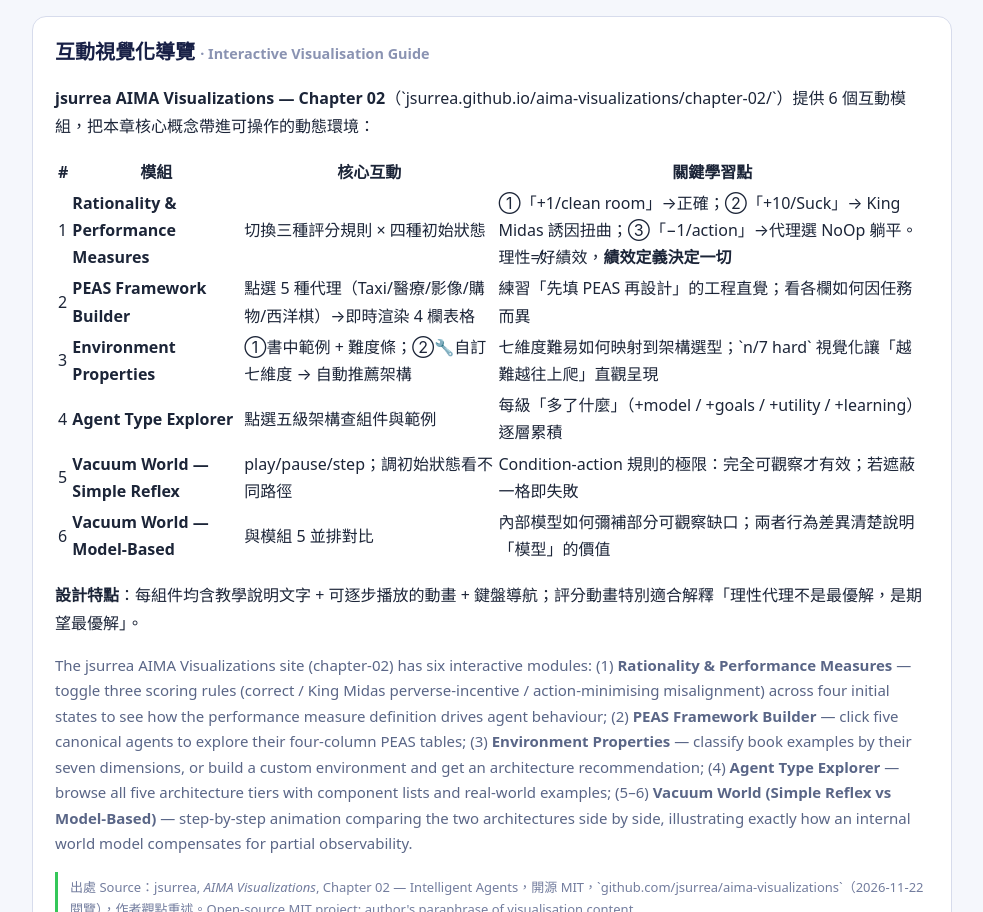
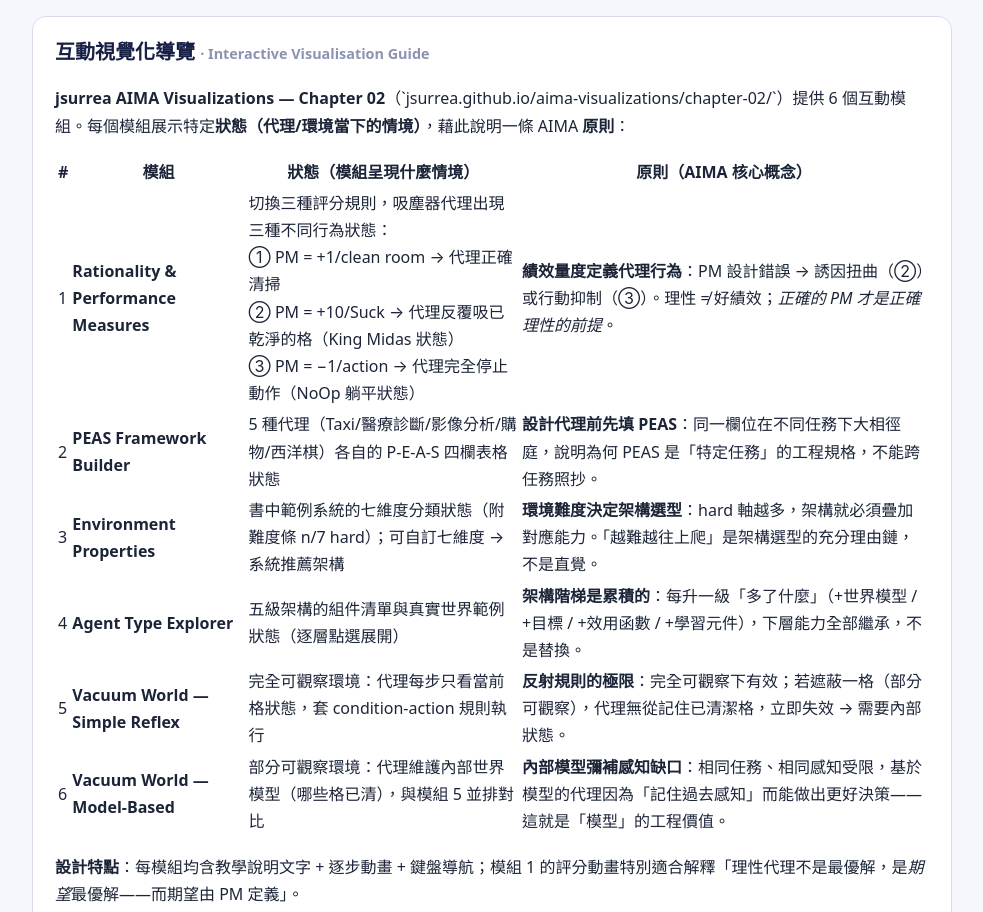
Before and after one commit to mcwemw/acrobuster-lessons, a plain HTML site: page lessons/57-aima-ch02-intelligent-agents.html in a window 1280 px wide. Shown: the part 3857-4769 px from the top of the page, without its empty margins (148-1131 px from the left). Drawn offline with Linux system fonts and the light colour scheme.

Commit message:
refactor(ch02): restructure viz table — explicit 狀態 and 原則 columns
Replace 核心互動/關鍵學習點 with 狀態（模組呈現什麼情境）/ 原則（AIMA
核心概念）. Module 1 expanded to show all 3 PM scoring rules as separate
agent states (correct / King Midas / NoOp躺平), making the principle
"PM defines agent behavior" immediately readable.

Co-Authored-By: Claude Sonnet 4.6 <noreply@anthropic.com>

```diff
--- a/lessons/57-aima-ch02-intelligent-agents.html
+++ b/lessons/57-aima-ch02-intelligent-agents.html
@@ -98,21 +98,26 @@
 
     <section class="card">
       <h2>互動視覺化導覽 <span class="en">· Interactive Visualisation Guide</span></h2>
-      <p><strong>jsurrea AIMA Visualizations — Chapter 02</strong>（`jsurrea.github.io/aima-visualizations/chapter-02/`）提供 6 個互動模組，把本章核心概念帶進可操作的動態環境：</p>
+      <p><strong>jsurrea AIMA Visualizations — Chapter 02</strong>（`jsurrea.github.io/aima-visualizations/chapter-02/`）提供 6 個互動模組。每個模組展示特定<strong>狀態（代理/環境當下的情境）</strong>，藉此說明一條 AIMA <strong>原則</strong>：</p>
           <table>
           <thead>
-          <tr><th>#</th><th>模組</th><th>核心互動</th><th>關鍵學習點</th></tr>
+          <tr><th>#</th><th>模組</th><th>狀態（模組呈現什麼情境）</th><th>原則（AIMA 核心概念）</th></tr>
           </thead>
           <tbody>
-          <tr><td>1</td><td><strong>Rationality & Performance Measures</strong></td><td>切換三種評分規則 × 四種初始狀態</td><td>①「+1/clean room」→正確；②「+10/Suck」→ King Midas 誘因扭曲；③「−1/action」→代理選 NoOp 躺平。理性≠好績效，<strong>績效定義決定一切</strong></td></tr>
-          <tr><td>2</td><td><strong>PEAS Framework Builder</strong></td><td>點選 5 種代理（Taxi/醫療/影像/購物/西洋棋）→即時渲染 4 欄表格</td><td>練習「先填 PEAS 再設計」的工程直覺；看各欄如何因任務而異</td></tr>
-          <tr><td>3</td><td><strong>Environment Properties</strong></td><td>①書中範例 + 難度條；②🔧自訂七維度 → 自動推薦架構</td><td>七維度難易如何映射到架構選型；`n/7 hard` 視覺化讓「越難越往上爬」直觀呈現</td></tr>
-          <tr><td>4</td><td><strong>Agent Type Explorer</strong></td><td>點選五級架構查組件與範例</td><td>每級「多了什麼」（+model / +goals / +utility / +learning）逐層累積</td></tr>
-          <tr><td>5</td><td><strong>Vacuum World — Simple Reflex</strong></td><td>play/pause/step；調初始狀態看不同路徑</td><td>Condition-action 規則的極限：完全可觀察才有效；若遮蔽一格即失敗</td></tr>
-          <tr><td>6</td><td><strong>Vacuum World — Model-Based</strong></td><td>與模組 5 並排對比</td><td>內部模型如何彌補部分可觀察缺口；兩者行為差異清楚說明「模型」的價值</td></tr>
+          <tr><td>1</td><td><strong>Rationality &amp; Performance Measures</strong></td><td>
+            切換三種評分規則，吸塵器代理出現三種不同行為狀態：<br>
+            ① PM = +1/clean room → 代理正確清掃<br>
+            ② PM = +10/Suck → 代理反覆吸已乾淨的格（King Midas 狀態）<br>
+            ③ PM = −1/action → 代理完全停止動作（NoOp 躺平狀態）
+          </td><td><strong>績效量度定義代理行為</strong>：PM 設計錯誤 → 誘因扭曲（②）或行動抑制（③）。理性 ≠ 好績效；<em>正確的 PM 才是正確理性的前提</em>。</td></tr>
+          <tr><td>2</td><td><strong>PEAS Framework Builder</strong></td><td>5 種代理（Taxi/醫療診斷/影像分析/購物/西洋棋）各自的 P-E-A-S 四欄表格狀態</td><td><strong>設計代理前先填 PEAS</strong>：同一欄位在不同任務下大相徑庭，說明為何 PEAS 是「特定任務」的工程規格，不能跨任務照抄。</td></tr>
+          <tr><td>3</td><td><strong>Environment Properties</strong></td><td>書中範例系統的七維度分類狀態（附難度條 n/7 hard）；可自訂七維度 → 系統推薦架構</td><td><strong>環境難度決定架構選型</strong>：hard 軸越多，架構就必須疊加對應能力。「越難越往上爬」是架構選型的充分理由鏈，不是直覺。</td></tr>
+          <tr><td>4</td><td><strong>Agent Type Explorer</strong></td><td>五級架構的組件清單與真實世界範例狀態（逐層點選展開）</td><td><strong>架構階梯是累積的</strong>：每升一級「多了什麼」（+世界模型 / +目標 / +效用函數 / +學習元件），下層能力全部繼承，不是替換。</td></tr>
+          <tr><td>5</td><td><strong>Vacuum World — Simple Reflex</strong></td><td>完全可觀察環境：代理每步只看當前格狀態，套 condition-action 規則執行</td><td><strong>反射規則的極限</strong>：完全可觀察下有效；若遮蔽一格（部分可觀察），代理無從記住已清潔格，立即失效 → 需要內部狀態。</td></tr>
+          <tr><td>6</td><td><strong>Vacuum World — Model-Based</strong></td><td>部分可觀察環境：代理維護內部世界模型（哪些格已清），與模組 5 並排對比</td><td><strong>內部模型彌補感知缺口</strong>：相同任務、相同感知受限，基於模型的代理因為「記住過去感知」而能做出更好決策——這就是「模型」的工程價值。</td></tr>
           </tbody>
           </table>
-      <p><strong>設計特點</strong>：每組件均含教學說明文字 + 可逐步播放的動畫 + 鍵盤導航；評分動畫特別適合解釋「理性代理不是最優解，是期望最優解」。</p>
+      <p><strong>設計特點</strong>：每模組均含教學說明文字 + 逐步動畫 + 鍵盤導航；模組 1 的評分動畫特別適合解釋「理性代理不是最優解，是<em>期望</em>最優解——而期望由 PM 定義」。</p>
       <p class="en">The jsurrea AIMA Visualizations site (chapter-02) has six interactive modules: (1) <strong>Rationality & Performance Measures</strong> — toggle three scoring rules (correct / King Midas perverse-incentive / action-minimising misalignment) across four initial states to see how the performance measure definition drives agent behaviour; (2) <strong>PEAS Framework Builder</strong> — click five canonical agents to explore their four-column PEAS tables; (3) <strong>Environment Properties</strong> — classify book examples by their seven dimensions, or build a custom environment and get an architecture recommendation; (4) <strong>Agent Type Explorer</strong> — browse all five architecture tiers with component lists and real-world examples; (5–6) <strong>Vacuum World (Simple Reflex vs Model-Based)</strong> — step-by-step animation comparing the two architectures side by side, illustrating exactly how an internal world model compensates for partial observability.</p>
       <div class="src">出處 Source：jsurrea, <em>AIMA Visualizations</em>, Chapter 02 — Intelligent Agents，開源 MIT，`github.com/jsurrea/aima-visualizations`（2026-11-22 閱覽），作者觀點重述。Open-source MIT project; author's paraphrase of visualisation content.</div>
       <p>---</p>
```
